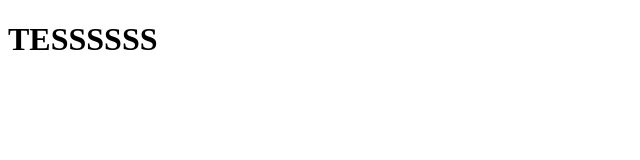
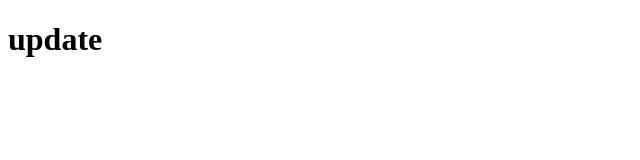
Before and after one commit to dachi01-afk/Coba, a plain HTML site: page index.html in a window 1280 px wide. Shown: the whole page, without its empty margins (0-640 px from the left). Drawn offline with Linux system fonts and the light colour scheme.

Commit message:
Update index.html
coba

```diff
--- a/index.html
+++ b/index.html
@@ -6,7 +6,7 @@
     <title>Coba aja</title>
 </head>
 <body>
-    <h1>TESSSSSS</h1>
+    <h1>update</h1>
 
 </body>
 </html>
```
